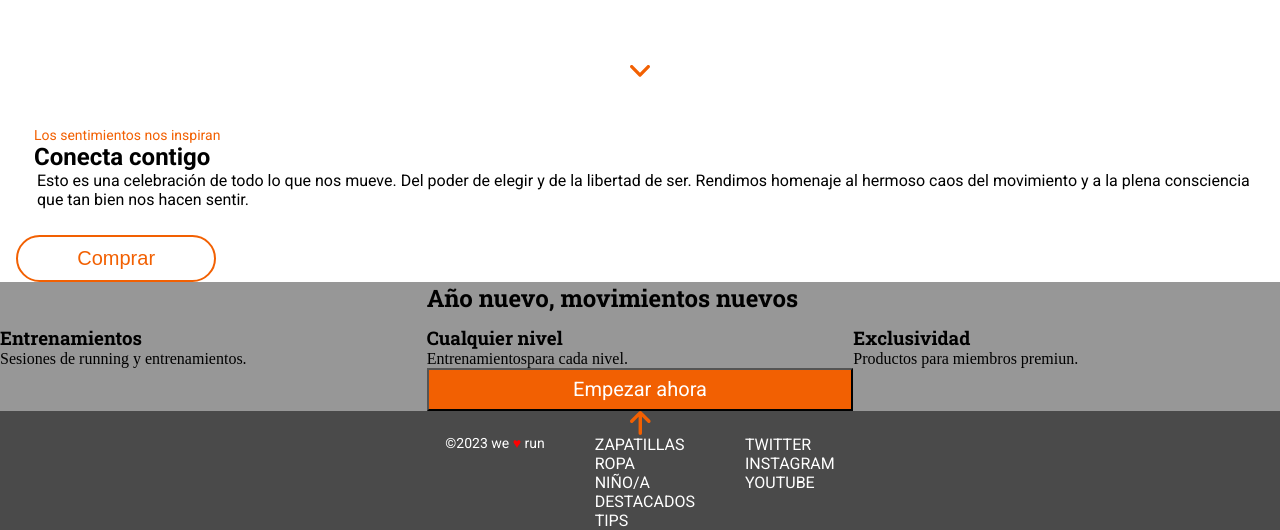
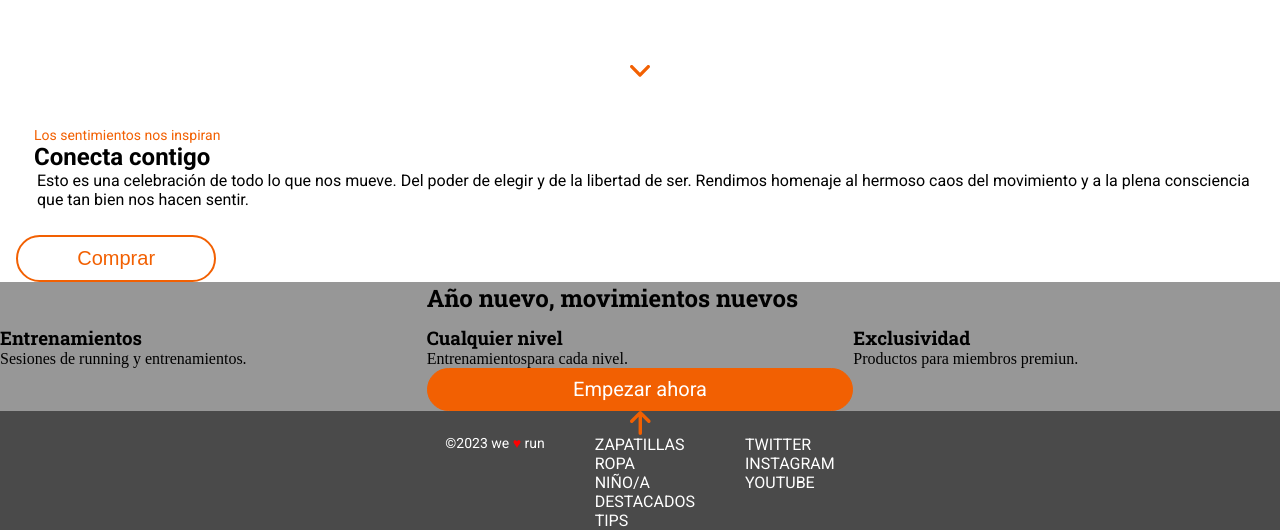
Before and after one commit to Adalab/modulo-1-evaluacion-final-EVORALOPRS, a website built with Vite: page src/index.html in a window 1280 px wide. Shown: the part 707-1237 px from the top of the page. Built offline with nearby package versions, Linux system fonts and the light colour scheme; files whose address does not match are found by name.

Commit message:
all changes in footer

```diff
--- a/src/partials/section2.html
+++ b/src/partials/section2.html
@@ -12,5 +12,5 @@
         <h3 class="item4__premiun">Exclusividad</h3>
         <p>Productos para miembros premiun.</p>
     </div>
-    <button  class="item5" type="submit">Empezar ahora</button>
+    <button  class="buttom" type="submit">Empezar ahora</button>
 </section>
--- a/src/scss/layout/_section2.scss
+++ b/src/scss/layout/_section2.scss
@@ -36,10 +36,13 @@
     }
 }
 
-.item5{
+.buttom{
     grid-row: 3;
     grid-column: 2;
     background-color: $bright-orange;
+    border: 1px solid;
+    border-color: $bright-orange;
+    border-radius: 500px;
     color: white;
     font-family: $font-small;
     font-size: 20px;
```
